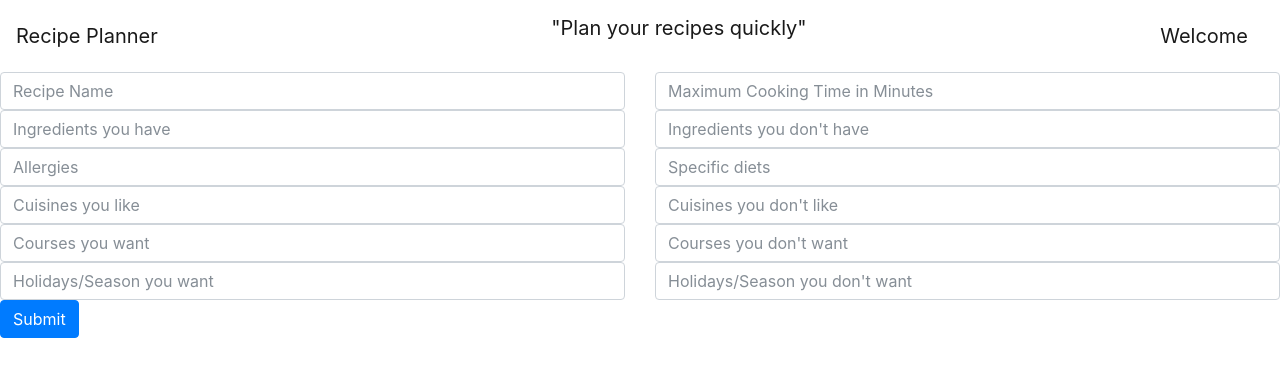
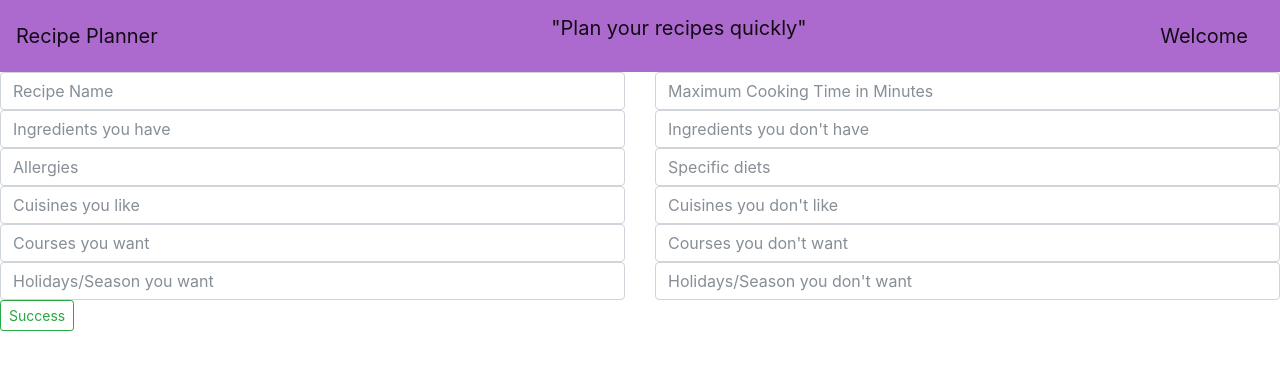
Before and after one commit to ChickenKyiv/recipe-search-react, a React (Create React App) app in the folder recipe/: page / in a window 1280 px wide. Shown: the top 376 px of the page. Built offline with nearby package versions, Linux system fonts and the light colour scheme.

Commit message:
changed color of nav bar

```diff
--- a/recipe/src/App.js
+++ b/recipe/src/App.js
@@ -9,11 +9,11 @@ class App extends Component {
     return (
     <div>
 
-      <nav className="navbar navbar-light">
+      <nav className="navbar navbar-light" style={{background: "#ac6ace"}}>
 
         <a className="navbar-brand" href="#">Recipe Planner</a>
         <ul>
-        <li className="navbar-brand" href="#">"Plan your recipes quickly"</li>
+        <li className="navbar-brand">"Plan your recipes quickly"</li>
         </ul>
         <a className="navbar-brand" href="#">Welcome</a>
 
@@ -87,7 +87,7 @@ class App extends Component {
           </div>
         </div>
 
-        <button type="submit" class="btn btn-primary">Submit</button>
+        < button type="submit" className="btn btn-outline-success btn-sm">Success</button>
 
 
 
```
